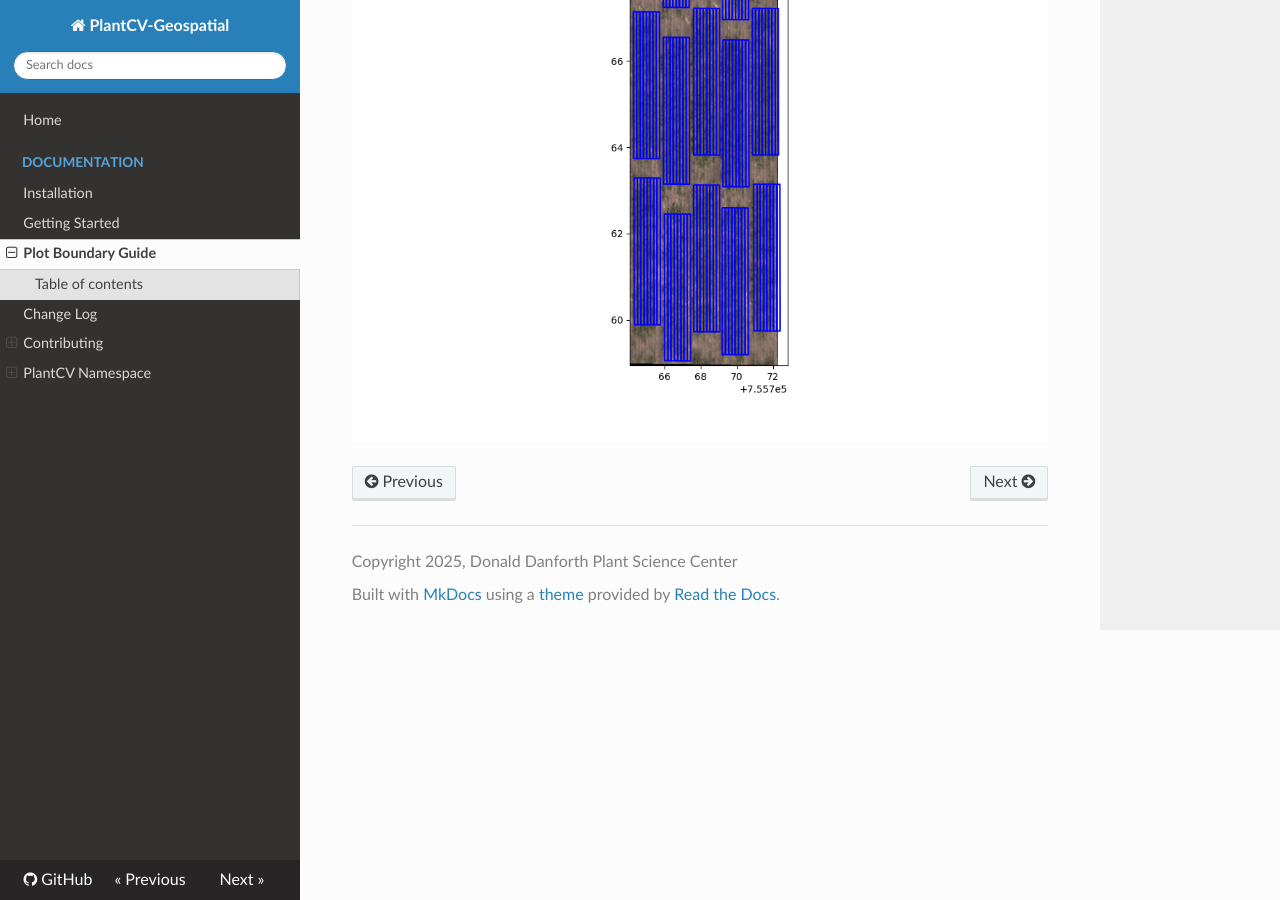
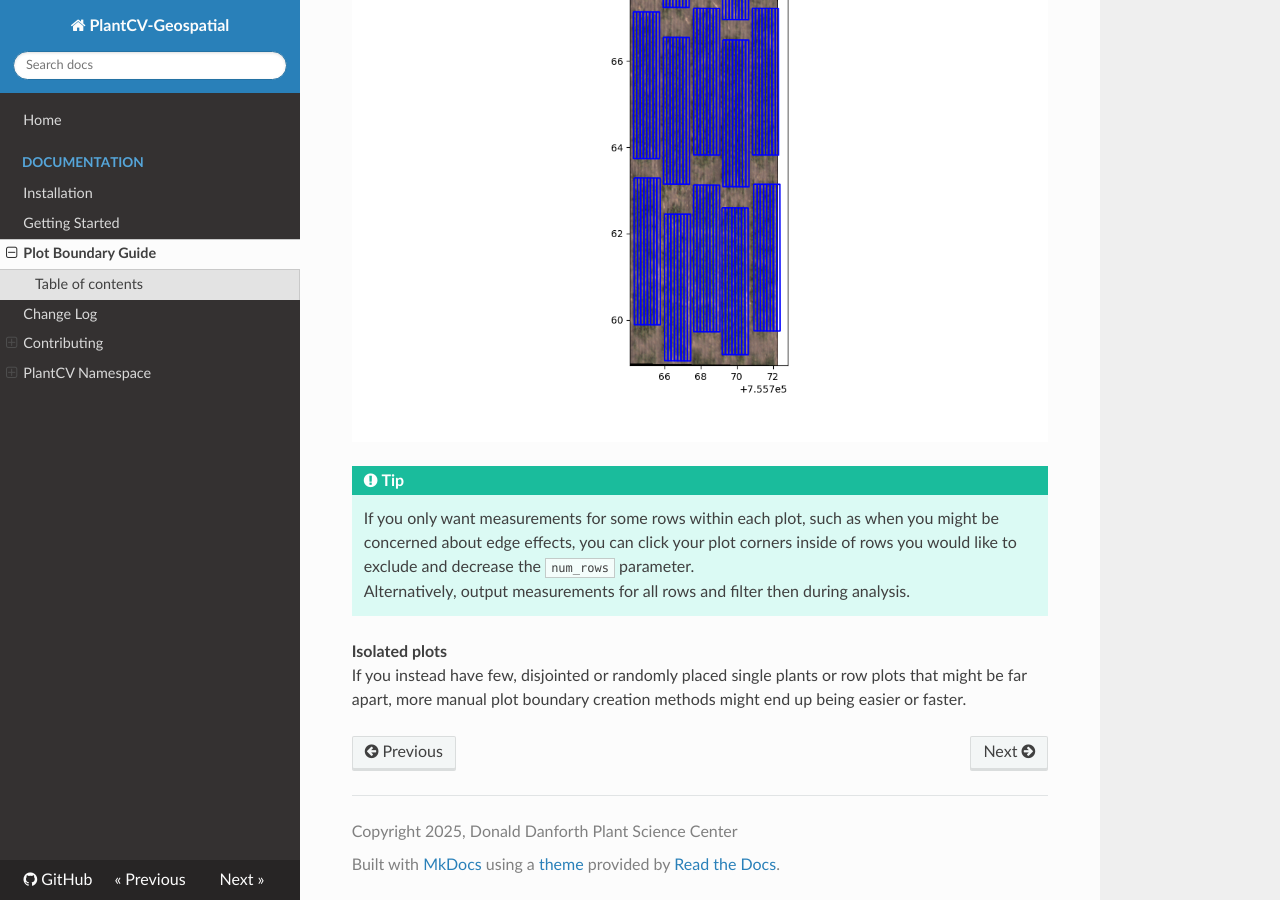
Before and after one commit to danforthcenter/plantcv-geospatial, an MkDocs documentation site: the page built from docs/plot_boundary_guide.md, in a window 1280 px wide and 900 px high, scrolled down 5414 px. Built offline with MkDocs 1.6.1, drawn with Linux system fonts in a browser that asks for light colours; nearby versions of some CDN libraries.

Commit message:
Start on isolated plots

````diff
--- a/docs/plot_boundary_guide.md
+++ b/docs/plot_boundary_guide.md
@@ -92,3 +92,11 @@ gcv.create_shapes.grid_from_coords(img, field_corners_path="./field_corners.geoj
 ```
 
 ![Screenshot](documentation_images/bisonfly_irreg_plots.png)
+
+!!! tip
+    If you only want measurements for some rows within each plot, such as when you might be concerned about edge effects, you can click your plot corners inside of rows you would like to exclude and decrease the `num_rows` parameter.
+    Alternatively, output measurements for all rows and filter then during analysis.
+
+
+**Isolated plots** <a name="isolated"></a> <br>
+If you instead have few, disjointed or randomly placed single plants or row plots that might be far apart, more manual plot boundary creation methods might end up being easier or faster.
````
